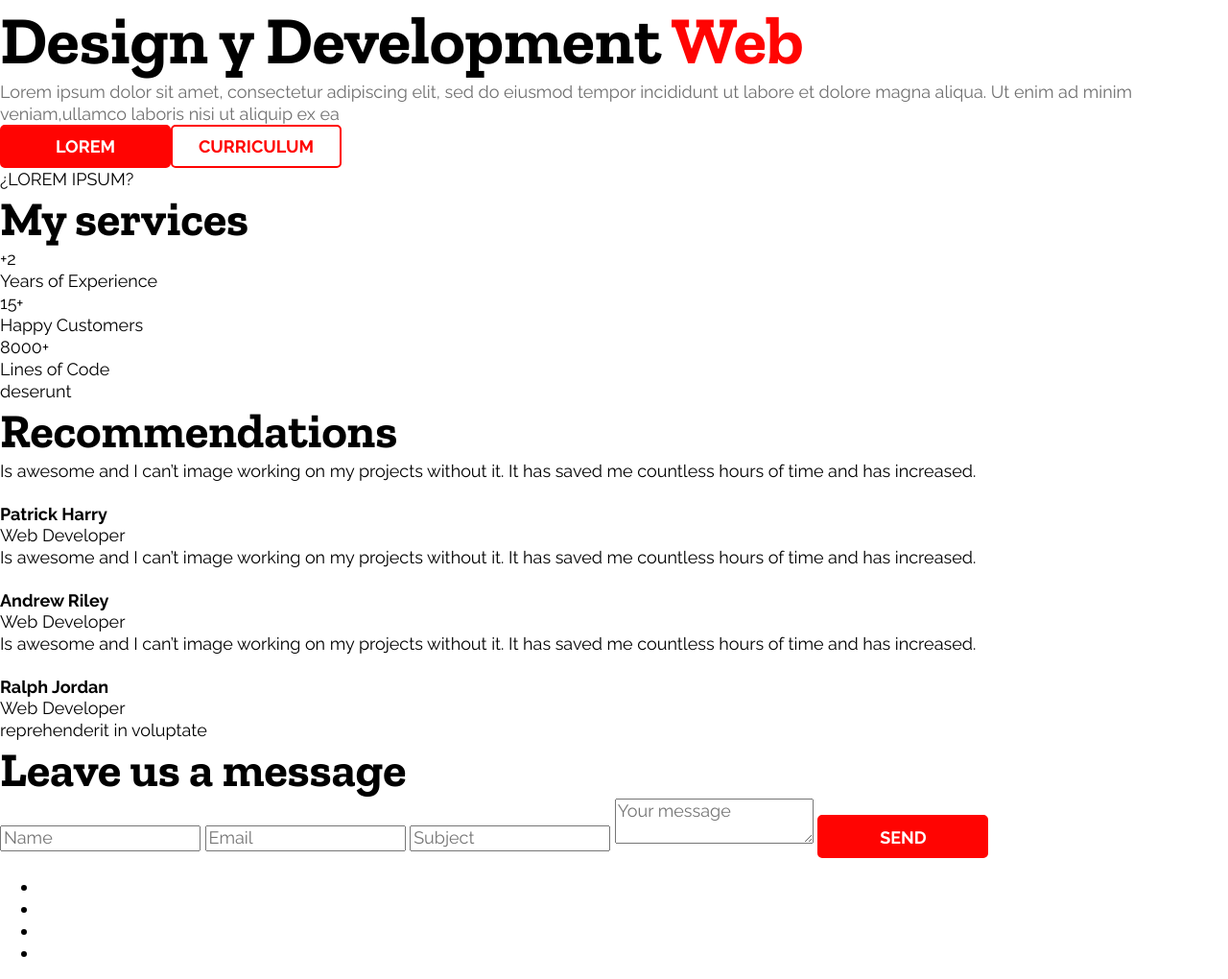
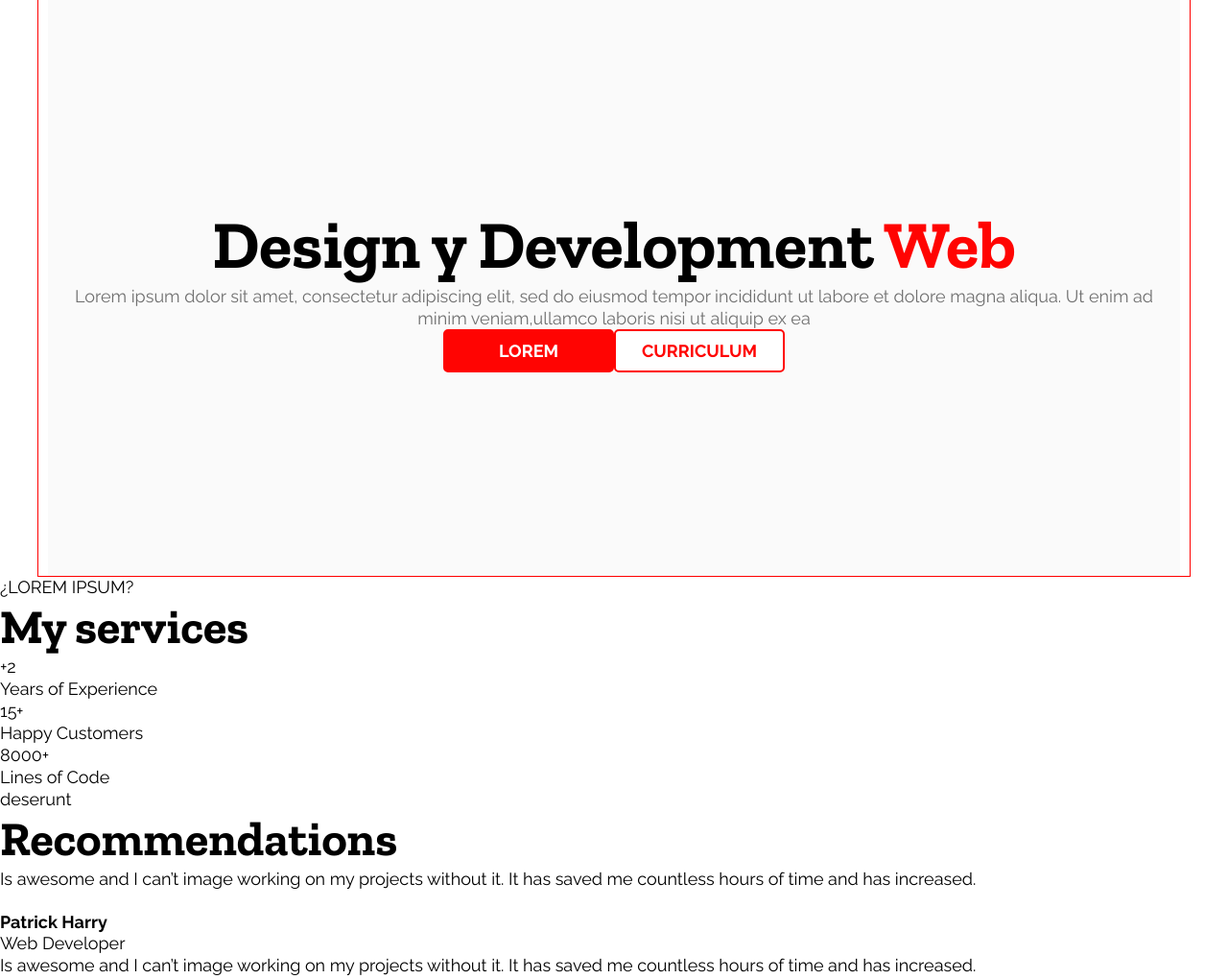
Before and after one commit to devmasterperu/DesarrolloWeb-Grupo10, a plain HTML site: page sesion07/proyecto-real-01/index.html in a window 1280 px wide. Shown: the top 1020 px of the page at 96% size. Drawn offline with nearby package versions, Linux system fonts and the light colour scheme.

Commit message:
Sesio07 - Avance proyecto

```diff
--- a/sesion07/proyecto-real-01/css/style.css
+++ b/sesion07/proyecto-real-01/css/style.css
@@ -101,10 +101,25 @@ Components
 /****************************
 Style
 *****************************/
+/* container */
+.container {
+    width: 1200px;
+    padding: 0 10px;
+    margin: 0 auto;
+    outline: 1px solid red;
+}
 
 
-
-/* banner */
+/* Hero Banner */
+.h-hero-banner {
+    background-color: #fafafa;
+    height: 600px;
+    display: flex;
+    align-items: center; /* centrar en el eje secundario*/
+}
+.banner-content {
+    text-align: center;
+}
 .banner-content span {
     color: var(--primary-color);
 }
--- a/sesion07/proyecto-real-01/index.html
+++ b/sesion07/proyecto-real-01/index.html
@@ -18,12 +18,14 @@
     <body>
         <header></header>
         <main>
-            <section>
+            <section class="main-h-hero-banner">
                 <div class="container">
-                    <div class="banner-content">
+                    <div class="h-hero-banner"> <!-- Elemento padre -->
+                        <div class="banner-content"> <!-- Elemento hijo -->
                             <h1>Design y Development <span>Web</span></h1>
                             <p>Lorem ipsum dolor sit amet, consectetur adipiscing elit, sed do eiusmod tempor incididunt ut labore et dolore magna aliqua. Ut enim ad minim veniam,ullamco laboris nisi ut aliquip ex ea</p>
                             <a href="#" class="btn">LOREM</a><a href="#" class="btn btn-secondary">CURRICULUM</a>
+                        </div>
                     </div>
                 </div>
             </section>
@@ -31,12 +33,14 @@
                 <!-- imagenes -->
             </div>
             <section>
+                <div class="">
                     <!-- services-->
                     <span>¿LOREM IPSUM?</span>
                     <h2>My services</h2>
                     <div></div>
                     <div></div>
                     <div></div>
+                </div>
             </section>
             <div>
                 <div>
```
Lines whose indentation alone changed are shown as unchanged.
